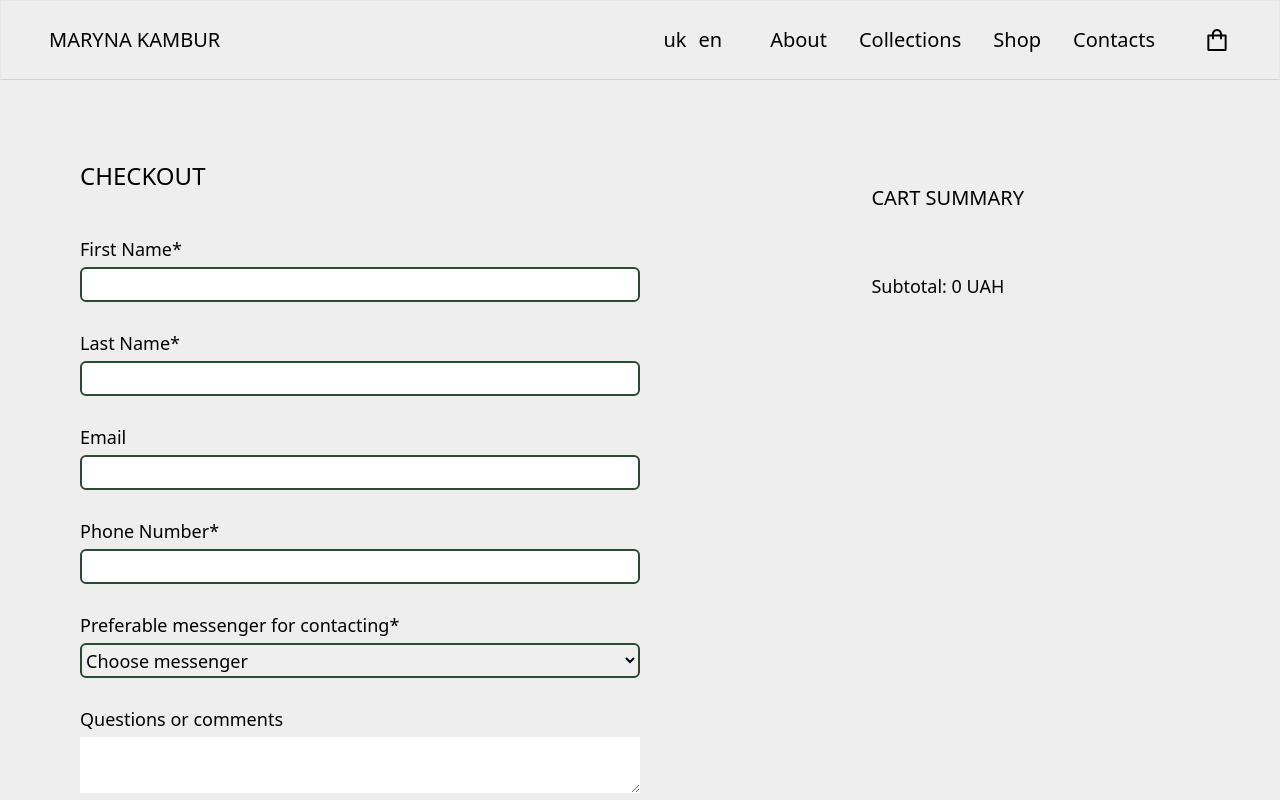
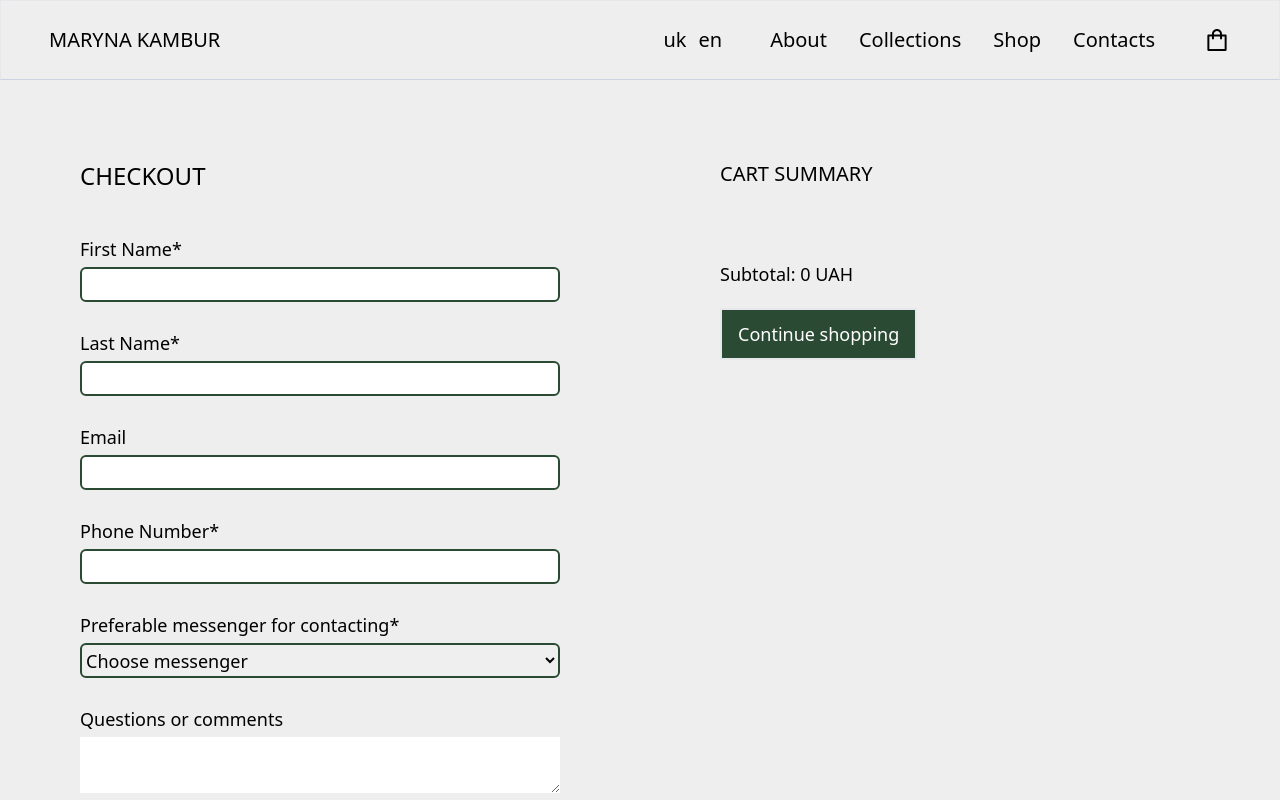
Before and after one commit to OlhaPo/mariam-nextjs-typescript, a Next.js app: page /en/checkout in a window 1280 px wide. Shown: the top 800 px of the page. Built offline with nearby package versions, Linux system fonts and the light colour scheme.

Commit message:
Fix layout in shopping cart and on checkout page

```diff
--- a/src/app/[lang]/(user)/checkout/page.tsx
+++ b/src/app/[lang]/(user)/checkout/page.tsx
@@ -25,7 +25,9 @@ export default function CheckoutPage() {
         <h1 className="uppercase text-2xl mb-10">Checkout</h1>
         <CheckoutFormNoSSR />
       </div>
-      <CartSummaryNoSSR />
+      <div>
+        <CartSummaryNoSSR />
+      </div>
     </section>
   );
 }
--- a/src/app/[lang]/globals.css
+++ b/src/app/[lang]/globals.css
@@ -33,7 +33,7 @@ p {
 }
 
 .checkout {
-  @apply w-full mx-auto px-20 py-20;
+  @apply w-full mx-auto px-20 py-20 grid grid-cols-2 gap-40;
 }
 
 h2 {
--- a/src/components/cart-summary.tsx
+++ b/src/components/cart-summary.tsx
@@ -10,34 +10,38 @@ export function CartSummary() {
   const { cart, totalPrice } = useCartStore();
 
   return (
-    <div className="absolute top-[23%] right-[20%] border-box">
+    <div className="flex flex-col gap-3">
       <h2 className="text-left uppercase text-xl mb-10">Cart Summary</h2>
       {cart.map((item) => (
         <div
-          className="border-b-slate-500 flex flex-row pb-5"
+          className="border-b-slate-500 flex flex-row"
           key={item.product._id}
         >
+          <div>
             <Image
               src={item.product.imageUrls[0]}
               alt="hero"
-            width={90}
-            height={90}
+              width={150}
+              height={150}
               className="pr-5"
             />
+          </div>
+          <div>
             <p>
               <span>{item.count}</span> x <span>{item.product.title_en}</span>
             </p>{" "}
             <p>Price: {item.product.price} UAH</p>
           </div>
+        </div>
       ))}
       <div className="inline-block my-5">
         Subtotal: <span>{totalPrice()}</span> UAH{" "}
       </div>
-      {/* <div>
+      <div>
         <Link href="/" className="btn-primary">
           Continue shopping
         </Link>
-      </div> */}
+      </div>
     </div>
   );
 }
--- a/src/components/checkout-form.tsx
+++ b/src/components/checkout-form.tsx
@@ -19,7 +19,7 @@ export function CheckoutForm() {
   };
 
   return (
-    <Form.Root className="w-[50%]">
+    <Form.Root>
       <Form.Field className="form-field" name="firstName">
         <div className="flex items-baseline justify-between">
           <Form.Label className="form-label">First Name*</Form.Label>
--- a/src/components/shopping-cart.tsx
+++ b/src/components/shopping-cart.tsx
@@ -96,9 +96,8 @@ export default function ShoppingCart({
             </div>
           </div>
           <button
-            type="button"
             onClick={() => navigateToCheckout()}
-            className="btn-nav"
+            className="btn-nav w-full"
           >
             Checkout
           </button>
```
Lines whose indentation alone changed are shown as unchanged.
